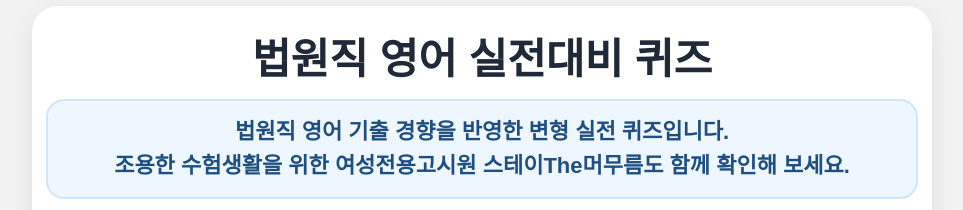
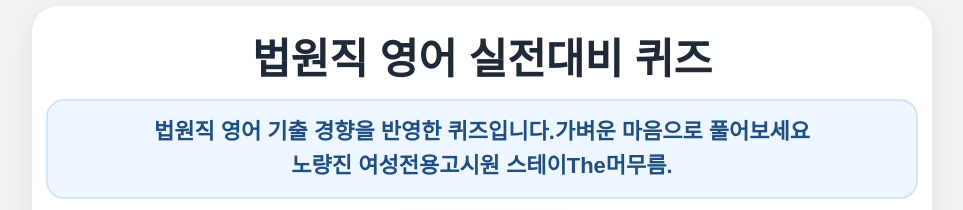
Before and after one commit to davidhor2026/court-english-practical-quiz, a plain HTML site: page index.html in a window 1280 px wide. Shown: the top 210 px of the page, without its empty margins (158-1121 px from the left). Drawn offline with Linux system fonts and the light colour scheme.

Commit message:
Update index.html

```diff
--- a/index.html
+++ b/index.html
@@ -22,7 +22,7 @@
 <body>
 <div class="box">
 <h1>법원직 영어 실전대비 퀴즈</h1>
-<div class="promoText">법원직 영어 기출 경향을 반영한 변형 실전 퀴즈입니다.<br>조용한 수험생활을 위한 여성전용고시원 스테이The머무름도 함께 확인해 보세요.</div>
+<div class="promoText">법원직 영어 기출 경향을 반영한 퀴즈입니다.가벼운 마음으로 풀어보세요<br>노량진 여성전용고시원 스테이The머무름.</div>
 <div class="linkBtns"><a href="https://naver.me/xv3o4qD1" target="_blank" rel="noopener noreferrer">고시원 위치 보기</a></div>
 
 <div id="startScreen">
```
